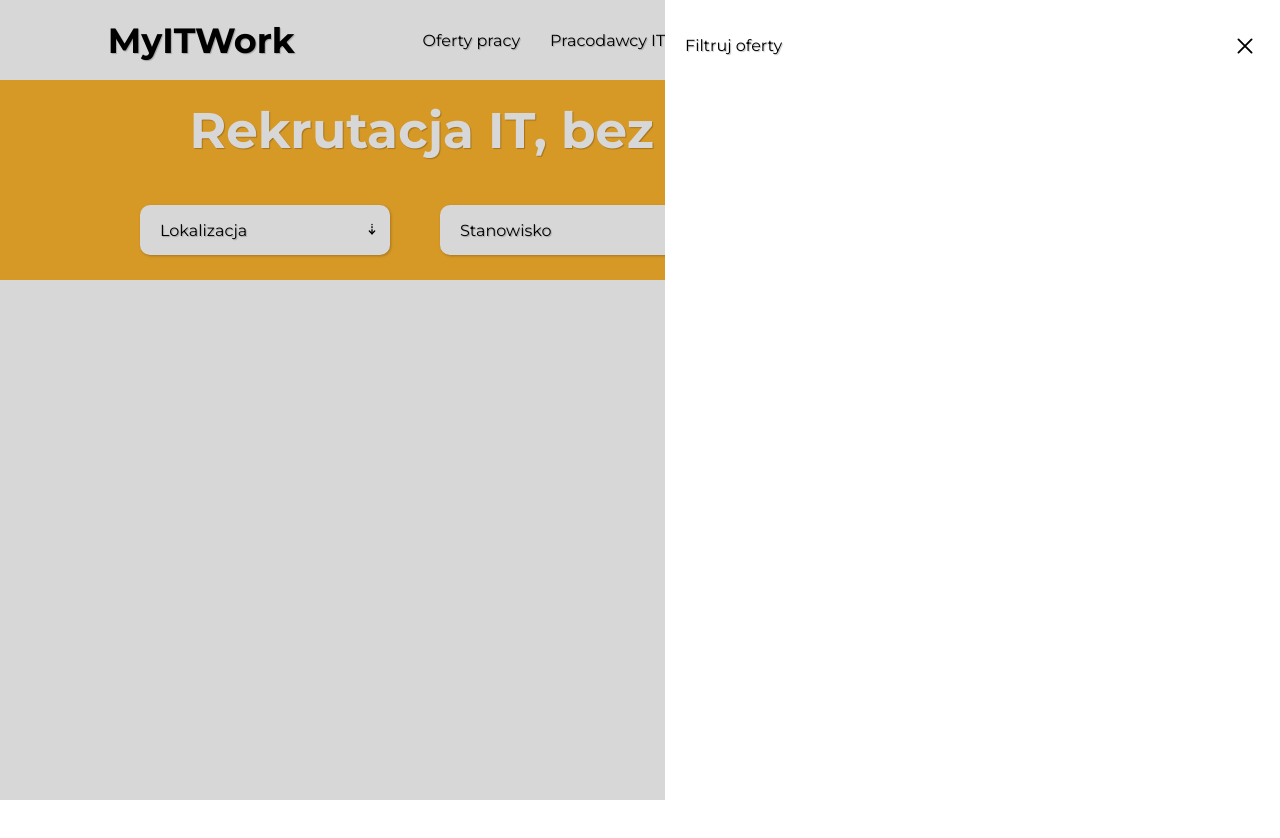
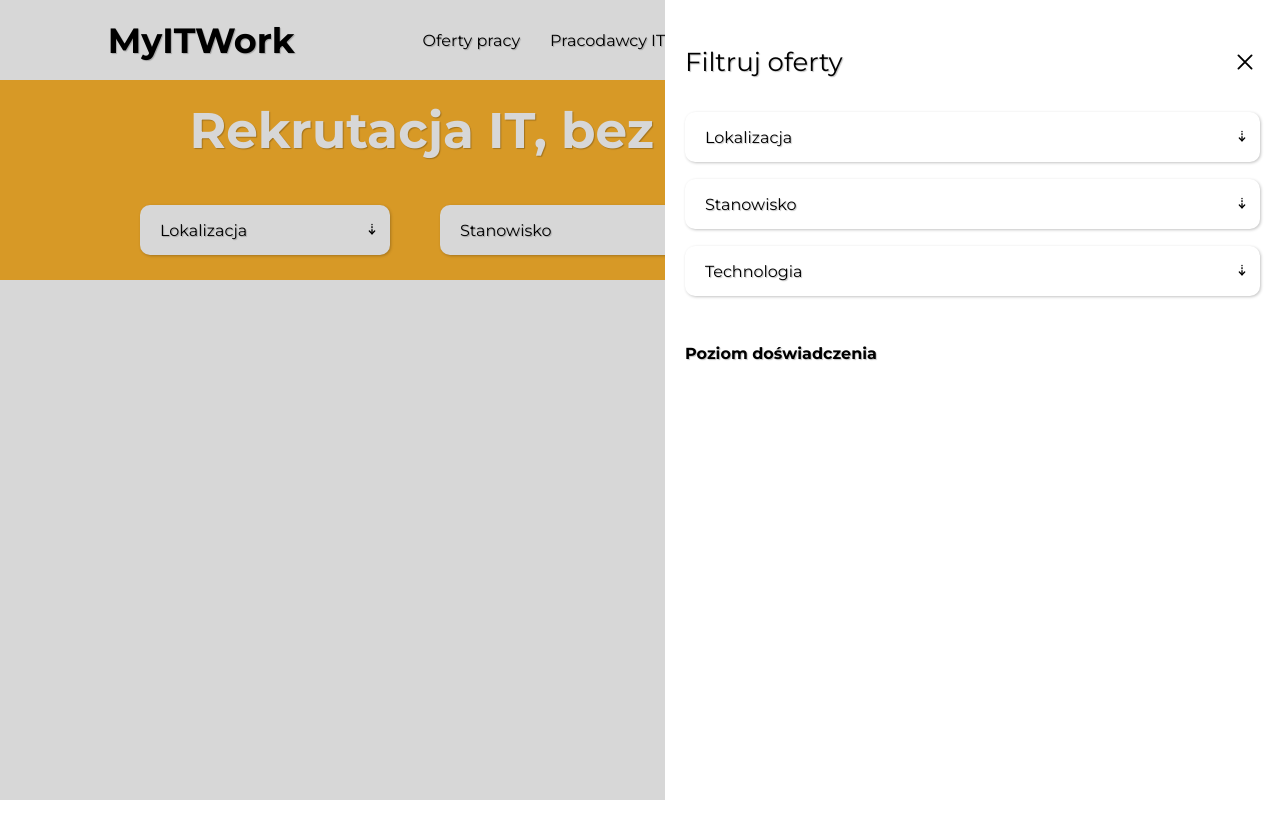
Before and after one commit to MiloszDubiel/my_it_work, a React (Create React App) app: page / in a window 1280 px wide. Both pictures are taken after a click on the element "Filtruj". Shown: the top 838 px of the page. Built offline with nearby package versions, Linux system fonts and the light colour scheme.

Commit message:
Dalej strona głowna

```diff
--- a/src/Components/MainPage/MainPage.module.css
+++ b/src/Components/MainPage/MainPage.module.css
@@ -1,6 +1,3 @@
-.page{
-    height: 100%;
+.page {
+  height: 1500px;
 }
-.page{
-    height: 1000px;
-}
--- a/src/Components/NavBar/NavBar.js
+++ b/src/Components/NavBar/NavBar.js
@@ -4,7 +4,7 @@ import { IoFilterOutline } from "react-icons/io5";
 import { TbArrowNarrowDownDashed } from "react-icons/tb";
 import { CiSearch } from "react-icons/ci";
 import { IoCloseOutline } from "react-icons/io5";
-import { useRef } from "react";
+import { useRef, useEffect } from "react";
 
 const Navbar = () => {
   let hiddenMenu = useRef(null);
@@ -18,7 +18,7 @@ const Navbar = () => {
     }
     if (e.target.tagName === "P" || e.target.tagName === "svg") {
       e.currentTarget.lastChild.classList.toggle(styles.showMenu);
-      e.currentTarget.classList.toggle(`${styles.bordered}`);
+      e.currentTarget.classList.toggle(styles.bordered);
       e.currentTarget.querySelector("svg").classList.toggle(styles.rotate);
     }
   };
@@ -26,24 +26,27 @@ const Navbar = () => {
   const toggleFilter = () => {
     hiddenMenu.current.classList.toggle(styles.toggleFilter);
   };
+  useEffect(() => {
+    const handleScroll = () => {
+      const parent = searchDiv.current;
+      if (!parent) return;
 
-  window.addEventListener("scroll", () => {
-    let parent = searchDiv.current;
+      window.requestAnimationFrame(() => {
+        if (window.scrollY > 10 && window.innerWidth > 768) {
+          parent.firstChild?.classList.add(styles.hideH1);
+          parent.children[1]?.classList.add(styles.moveUp);
+          parent.classList.add(styles.smallSearchDiv);
+        } else {
+          parent.firstChild?.classList.remove(styles.hideH1);
+          parent.children[1]?.classList.remove(styles.moveUp);
+          parent.classList.remove(styles.smallSearchDiv);
+        }
+      });
+    };
 
-    if (window.scrollY >= 100 && window.innerWidth > 768) {
-      if (parent.firstChild) {
-        parent.firstChild.classList.add(styles.hideH1);
-        parent.children[1].classList.add(styles.moveUp);
-        parent.classList.add(styles.smallSearchDiv);
-      }
-    } else {
-      if (parent.firstChild) {
-        parent.firstChild.classList.remove(styles.hideH1);
-        parent.children[1].classList.remove(styles.moveUp);
-        parent.classList.remove(styles.smallSearchDiv);
-      }
-    }
-  });
+    window.addEventListener("scroll", handleScroll);
+    return () => window.removeEventListener("scroll", handleScroll);
+  }, []);
 
   return (
     <header className={styles.headerElement}>
@@ -210,8 +213,127 @@ const Navbar = () => {
       >
         <div className={styles.searchOfferts}>
           <div className={styles.closeWindow}>
-            <p>Filtruj oferty</p>
+            <p style={{fontSize: '26px'}}>Filtruj oferty</p>
             <IoCloseOutline onClick={toggleFilter} />
+          </div>
+          <div className={styles.optionsFilter}>
+            <div
+              className={styles.localization}
+              onClick={(e) => {
+                showMenu(e);
+              }}
+            >
+              <p>Lokalizacja</p>
+              <p className={styles.arrow}>
+                <TbArrowNarrowDownDashed />
+              </p>
+              <div className={styles.localizations + " " + styles.showMenu}>
+                <div className={styles.searchBox}>
+                  <CiSearch
+                    style={{
+                      position: "absolute",
+                      left: 0,
+                      transform: "translateX(23px)",
+                      color: "grey",
+                    }}
+                  />
+                  <input
+                    type="text"
+                    id="searchLocalization"
+                    placeholder="Szukaj..."
+                  />
+                </div>
+                <div className={styles.options}>
+                  <p>Remote</p>
+                  <p>Rzeszów</p>
+                  <p>Kraków</p>
+                  <p>Warszawa</p>
+                  <p>Poznań</p>
+                  <p>Opole</p>
+                  <p>Katowice</p>
+                  <p>Wrocław</p>
+                </div>
+              </div>
+            </div>
+            <div
+              className={styles.position}
+              onClick={(e) => {
+                showMenu(e);
+              }}
+            >
+              <p>Stanowisko</p>
+              <p className={styles.arrow}>
+                <TbArrowNarrowDownDashed />
+              </p>
+              <div className={styles.positions + " " + styles.showMenu}>
+                <div className={styles.searchBox}>
+                  <CiSearch
+                    style={{
+                      position: "absolute",
+                      left: 0,
+                      transform: "translateX(23px)",
+                      color: "grey",
+                    }}
+                  />
+                  <input
+                    type="text"
+                    id="searchLocalization"
+                    placeholder="Szukaj..."
+                  />
+                </div>
+                <div className={styles.options}>
+                  <p>Remote</p>
+                  <p>Rzeszów</p>
+                  <p>Kraków</p>
+                  <p>Warszawa</p>
+                  <p>Poznań</p>
+                  <p>Opole</p>
+                  <p>Katowice</p>
+                  <p>Wrocław</p>
+                </div>
+              </div>
+            </div>
+            <div
+              className={styles.technologie}
+              onClick={(e) => {
+                showMenu(e);
+              }}
+            >
+              <p>Technologia</p>
+              <p className={styles.arrow}>
+                <TbArrowNarrowDownDashed />
+              </p>
+              <div className={styles.technologies + " " + styles.showMenu}>
+                <div className={styles.searchBox}>
+                  <CiSearch
+                    style={{
+                      position: "absolute",
+                      left: 0,
+                      transform: "translateX(23px)",
+                      color: "grey",
+                    }}
+                  />
+                  <input
+                    type="text"
+                    id="searchLocalization"
+                    placeholder="Szukaj..."
+                  />
+                </div>
+                <div className={styles.options}>
+                  <p>Remote</p>
+                  <p>Rzeszów</p>
+                  <p>Kraków</p>
+                  <p>Warszawa</p>
+                  <p>Poznań</p>
+                  <p>Opole</p>
+                  <p>Katowice</p>
+                  <p>Wrocław</p>
+                </div>
+              </div>
+            </div>
+          </div>
+          <div className={styles.experienceDiv}>
+            <p style={{ fontWeight: "bolder" }}>Poziom doświadczenia</p>
           </div>
         </div>
       </div>
--- a/src/Components/NavBar/navbar.module.css
+++ b/src/Components/NavBar/navbar.module.css
@@ -1,6 +1,9 @@
 .headerElement {
-  position: fixed;
   width: 100%;
+  position: sticky;
+  position: -webkit-sticky;
+  top: 0;
+  height: 280px;
 }
 .navBar {
   width: 100%;
@@ -92,6 +95,9 @@
 .smallSearchDiv {
   height: 100px;
 }
+.smallHeader {
+  height: 180px !important;
+}
 .formDiv {
   display: flex;
   justify-content: center;
@@ -176,13 +182,27 @@
 .toggleFilter {
   display: none;
 }
+.optionsFilter {
+  width: 575px;
+  height: 200px;
+  display: flex;
+  flex-direction: column;
+  justify-content: space-around;
+}
+.optionsFilter > div {
+  width: 575px;
+}
+.experienceDiv{
+  height: 100px;
+  margin-top: 40px;
+}
 
 /*Okna wyskaujce*/
 .localizations,
 .positions,
 .technologies {
   position: fixed;
-  width: 350px;
+  width: inherit;
   height: 250px;
   transform: translate(-2px, 40px);
   background-color: white;
@@ -227,6 +247,7 @@
 .rotate {
   transform: rotate(180deg);
 }
+
 /*MEDIA QUERY*/
 @media screen and (min-width: 1024px) and (max-width: 1336px) {
   .localization,
@@ -316,6 +337,9 @@
   .searchOfferts {
     width: 100%;
   }
+  .headerElement {
+    height: 180px;
+  }
 }
 @media screen and (max-width: 479px) {
   .addOffert {
```
